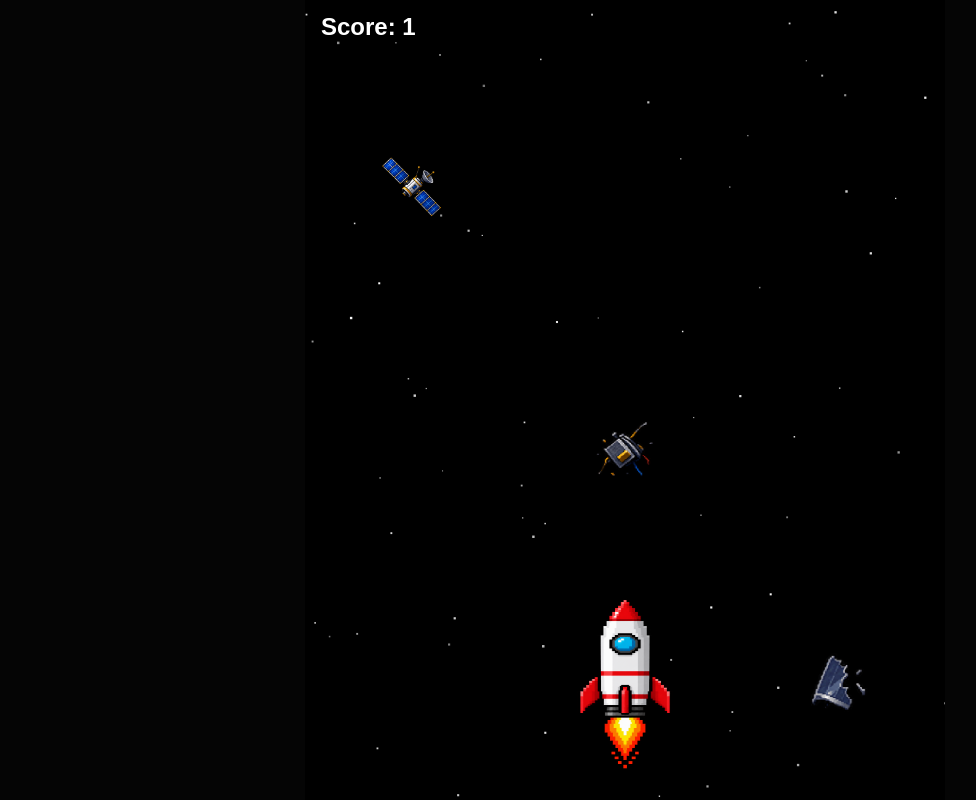
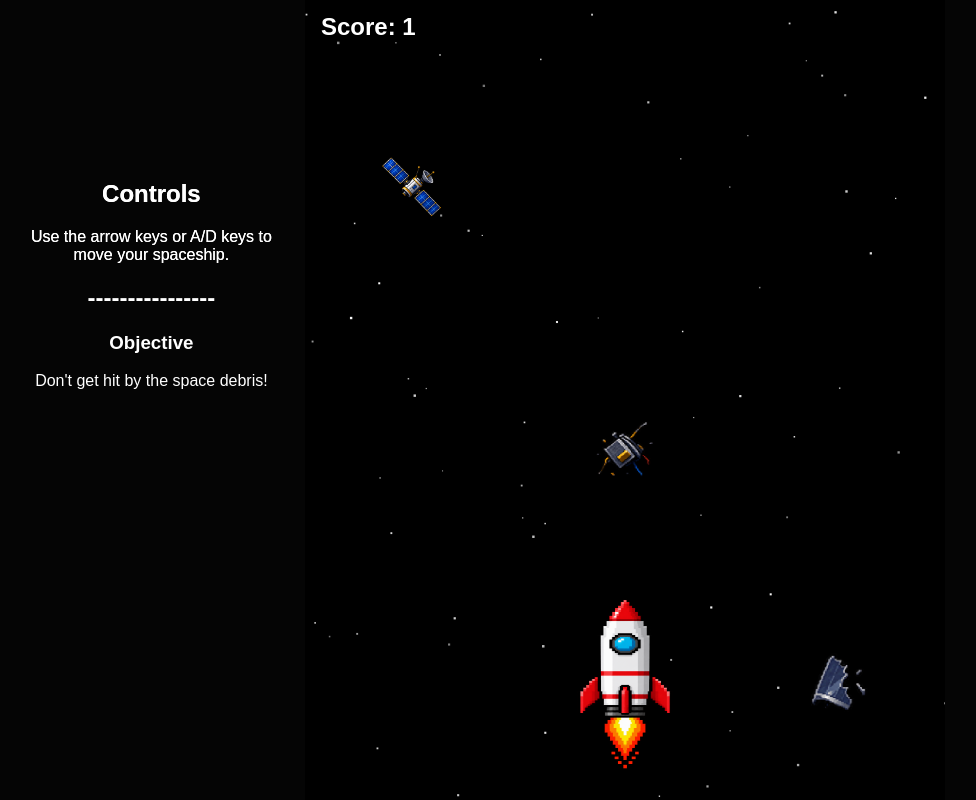
Before and after one commit to Oskar-Strand/portfolio_v1, a plain HTML site: page game.html in a window 1280 px wide. Shown: the whole page, without its empty margins (15-991 px from the left). Drawn offline with Linux system fonts and the light colour scheme.

Commit message:
Added guide

```diff
--- a/game.css
+++ b/game.css
@@ -3,6 +3,17 @@ body {
     font-family: 'Barlow Condensed', sans-serif;
     text-align: center;
     background-color: #050505;
+}
+.right-nav {
+    position: absolute;
+    text-align: center;
+    justify-content: center;
+    color: white;
+    width: 20%;
+    margin-left: 3vw;
+    margin-top: 20vh;
+
+
 }
 #game-canvas {
     width: 50vw;
--- a/game.html
+++ b/game.html
@@ -8,7 +8,18 @@
     <link rel="stylesheet" href="game.css">
     <script src="game.js"></script>
   </head>
+  <div class="right-nav">
+        <h2>Controls</h2>
+        <p>Use the arrow keys or A/D keys to move your spaceship.</p>
+        <h2>----------------</h2>
+        <h3>Objective</h3>
+        <p>Don't get hit by the space debris!</p>
+        </div>
     <body>
+      <div class="right-nav">
+        <h2>Controls</h2>
+        <p>Use the arrow keys or A/D keys to move your spaceship.</p>
+        </div>
         <canvas id="game-canvas"></canvas>
       <main id="start-menu" class="start-menu" aria-labelledby="game-title" hidden>
         <form id="player-form" class="start-panel">
```
